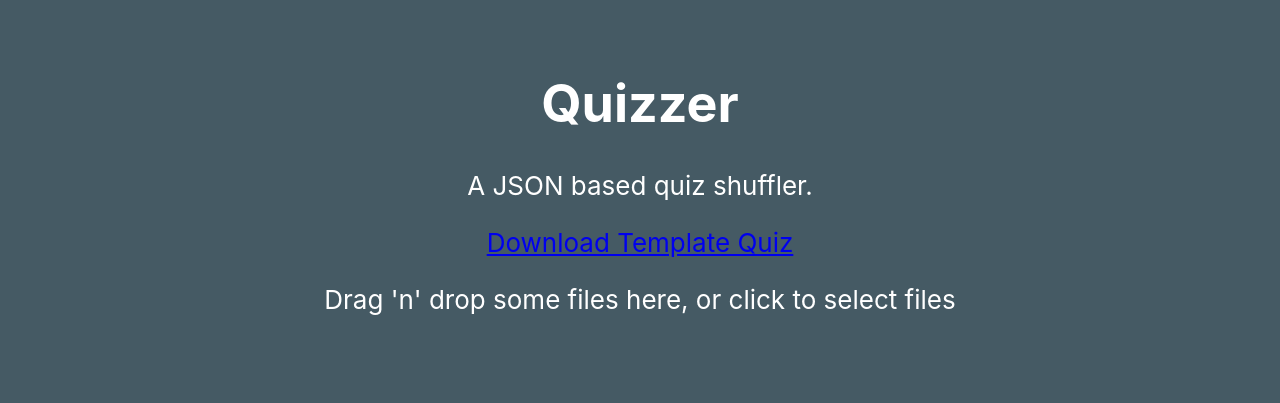
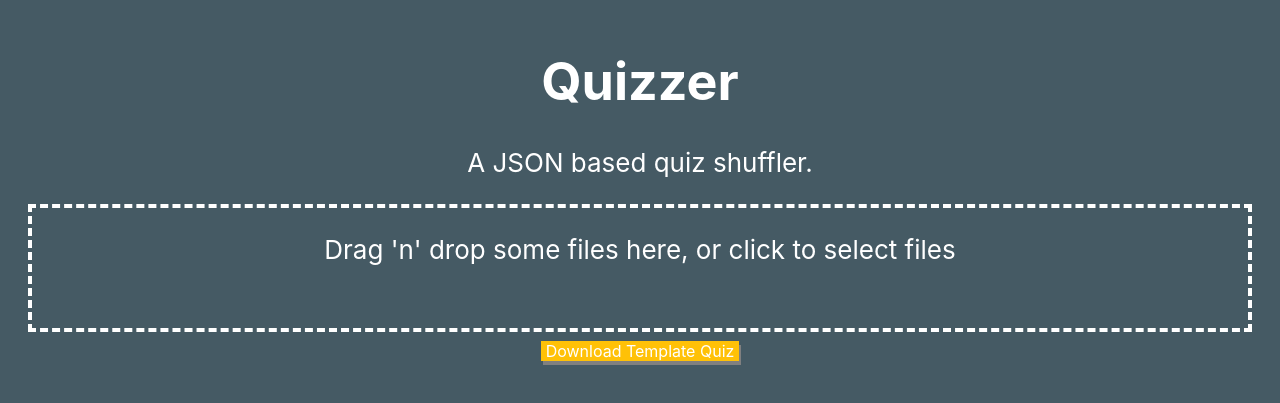
Before and after one commit to Cabeda/quizzer, a React (Create React App) app: page / in a window 1280 px wide. Shown: the part 211-614 px from the top of the page. Built offline with nearby package versions, Linux system fonts and the light colour scheme.

Commit message:
Css changes to the main page

```diff
--- a/src/App.css
+++ b/src/App.css
@@ -9,16 +9,3 @@
   font-size: calc(10px + 2vmin);
   color: white;
 }
-
-.App-link {
-  color: #FFC107;
-}
-
-@keyframes App-logo-spin {
-  from {
-    transform: rotate(0deg);
-  }
-  to {
-    transform: rotate(360deg);
-  }
-}
--- a/src/Components/Quiz.component.tsx
+++ b/src/Components/Quiz.component.tsx
@@ -10,11 +10,23 @@ import { IAnswer } from '../Interfaces/Answer.interface';
 import { useDropzone } from 'react-dropzone';
 import styled from 'styled-components';
 
-// Create a Wrapper component that'll render a <section> tag with some styles
-const Buttonizer = styled.button`
-    background-color: darkgrey;
-    border-radius: 10%;
+const Link = styled.a`
+    background-color: #FFC107;
+    color: #FFFFFF;
+    font-size: 1rem;
+    box-shadow: 2px 4px gray;
+    text-decoration: none ;
+    &:active {
+      box-shadow: none;
+  }
+`;
 
+const DropZone = styled.div`
+  border-style: dashed;
+  color: #FFF;
+  border-width: 0.3rem;
+  width: 95vw;
+  height: 15vh;
 `;
 
 
@@ -35,8 +47,7 @@ function Quiz() {
 
       const binaryStr = reader.result
 
-      if(binaryStr)
-      {
+      if (binaryStr) {
         importQuiz(JSON.parse(binaryStr.toString()))
       } else {
 
@@ -93,7 +104,7 @@ function Quiz() {
     setCount(0);
     setGameStatus(true);
 
-      if(quiz)
+    if (quiz)
       importQuiz(quiz);
   }
 
@@ -111,8 +122,8 @@ function Quiz() {
         <p>You lost :s</p>
         <p>Phase: {shuffledQuiz[questionsAnswered].Phase}</p>
         <p>Score: {questionsAnswered}/{shuffledQuiz.length + 1}</p>
-        <button onClick= {restartQuiz}>Restart</button>
-        <button onClick= {resetQuiz}>Reset</button>
+        <button onClick={restartQuiz}>Restart</button>
+        <button onClick={resetQuiz}>Reset</button>
       </div>
     );
 
@@ -120,8 +131,8 @@ function Quiz() {
     return (
       <div>
         <p>You Won!!! :)</p>
-        <button onClick= {restartQuiz}>Restart</button>
-        <button onClick= {resetQuiz}>Reset</button>
+        <button onClick={restartQuiz}>Restart</button>
+        <button onClick={resetQuiz}>Reset</button>
       </div>
     );
 
@@ -130,7 +141,7 @@ function Quiz() {
       <p>{quiz.Title} - {questionsAnswered + 1}</p>
       <p>{shuffledQuiz[questionsAnswered].Phase}</p>
       <Question Answered={answerQuestion} Question={shuffledQuiz[questionsAnswered].Question.Question} Answers={shuffledQuiz[questionsAnswered].Question.Answers}></Question>
-      <button onClick= {restartQuiz}>Restart</button>
+      <button onClick={restartQuiz}>Restart</button>
     </div>);
 
 
@@ -142,7 +153,8 @@ function Quiz() {
       <h1>Quizzer</h1>
       <p>A JSON based quiz shuffler.</p>
       {/* <button onClick={() => importQuiz(template)}>Import Template Quiz</button> */}
-      <a href='https://gist.githubusercontent.com/Cabeda/69c1713a6b78100a615f72e7e896ce5b/raw/965419ab56cf00ce6f5529a70eef7aae8ab26346/template-quiz.json' target="_blank">Download Template Quiz</a>
+
+      <DropZone>
         <div {...getRootProps()}>
           <input {...getInputProps()} accept=".json" />
           {
@@ -151,6 +163,10 @@ function Quiz() {
               <p>Drag 'n' drop some files here, or click to select files</p>
           }
         </div>
+      </DropZone>
+      <Link>
+        <a href='https://gist.githubusercontent.com/Cabeda/69c1713a6b78100a615f72e7e896ce5b/raw/965419ab56cf00ce6f5529a70eef7aae8ab26346/template-quiz.json' target="_blank">Download Template Quiz</a>
+      </Link>
     </div>
   );
 }
--- a/src/index.css
+++ b/src/index.css
@@ -6,6 +6,12 @@ body {
     sans-serif;
   -webkit-font-smoothing: antialiased;
   -moz-osx-font-smoothing: grayscale;
+}
+
+a {
+  text-decoration: none;
+  color: white;
+  margin: 0.3rem;
 }
 
 code {
```
Lines whose indentation alone changed are shown as unchanged.
